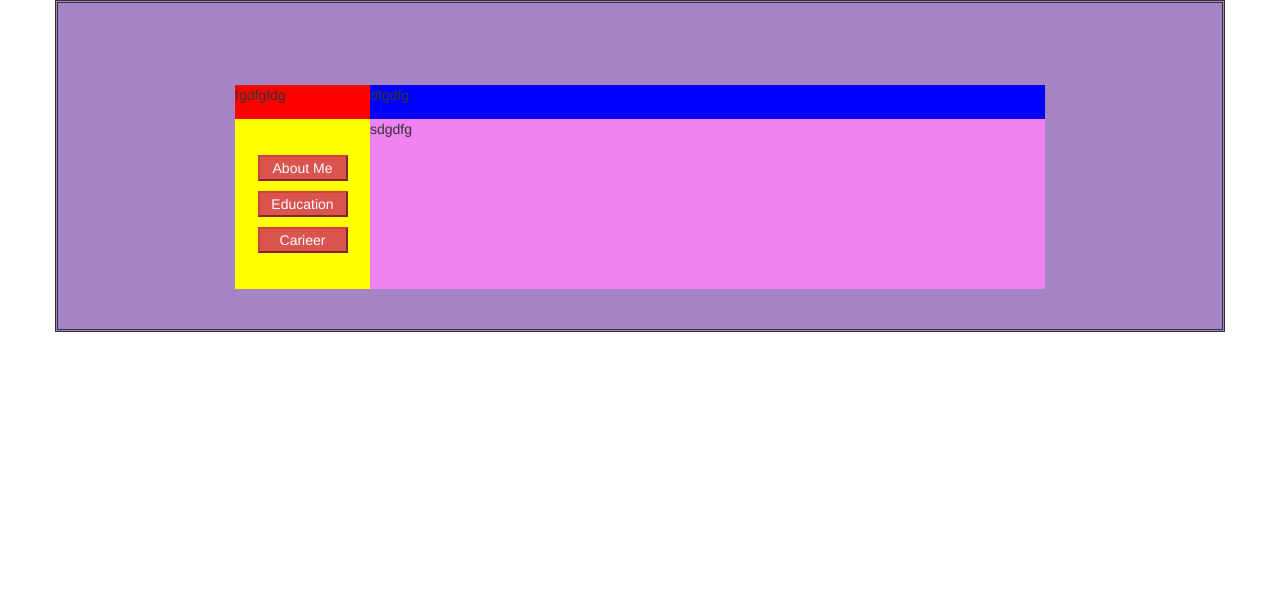
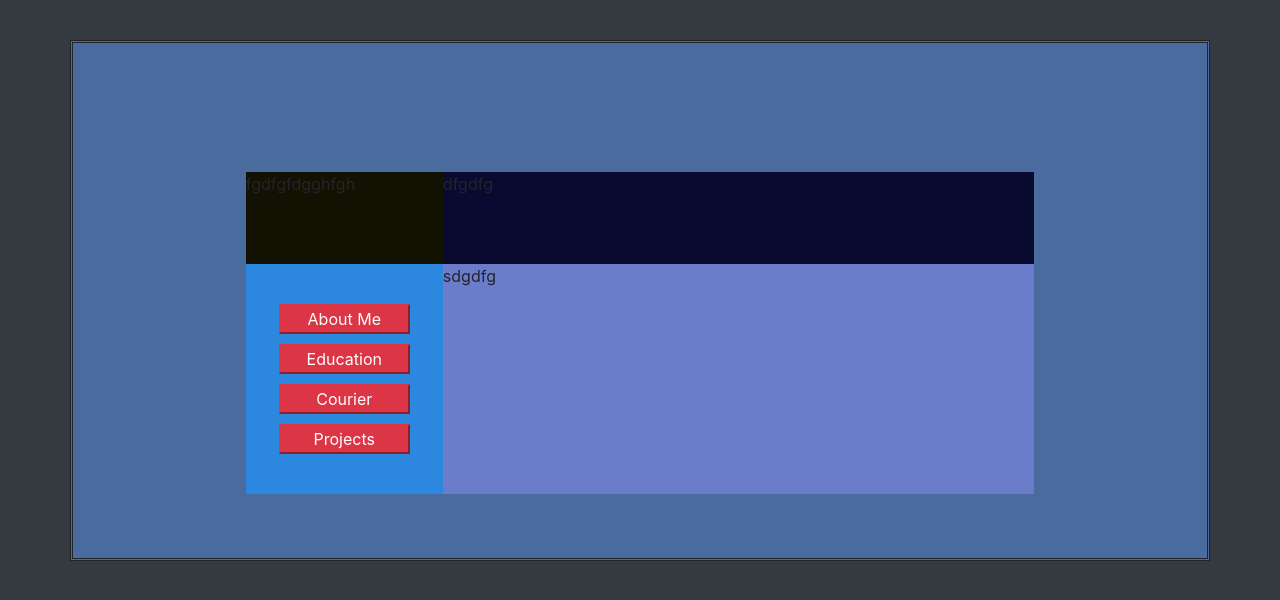
Before and after one commit to kambehba/kamparsen-site, an Angular app: page / in a window 1280 px wide. Shown: the top 600 px of the page. Built offline with nearby package versions, Linux system fonts and the light colour scheme.

Commit message:
addded intial content

```diff
--- a/src/app/app.component.css
+++ b/src/app/app.component.css
@@ -1,10 +1,11 @@
+
 .container{
     display: grid;
     grid-template-rows: 2fr 5fr 1fr;
     grid-template-columns: 1fr 5fr 1fr;
-   background: rgba(127, 81, 173, 0.705);
     border-style: double;
-
+    margin-top: 40px;
+    background: rgb(74, 107, 158);
 }
 
 .mainDiv{
@@ -12,31 +13,32 @@
     grid-column: 2;
 
     display: grid;
-    grid-template-rows: 1fr 5fr;
-    grid-template-columns: 1fr 5fr;
+    grid-template-rows: 2fr 5fr;
+    grid-template-columns: 2fr 6fr;
+
 }
 
 .photoDiv{
     grid-row: 1;
     grid-column: 1;
-    background: red;
+    background: rgb(19, 18, 2);
 
 }
 
 .titleDiv{
     grid-row: 1;
     grid-column: 2;
-    background: blue;
+    background: rgb(10, 10, 49);
 
 }
 
 .menuDiv{
     grid-row: 2;
     grid-column: 1;
-    background:yellow;
+    background:rgba(43, 138, 228, 0.925);
 
     display: grid;
-    grid-template-rows: 1fr 1fr 1fr 1fr 1fr;
+    grid-template-rows: 1fr 1fr 1fr 1fr 1fr 1fr;
     grid-template-columns: 1fr 4fr 1fr;
     grid-row-gap: 10px;
 }
@@ -56,9 +58,14 @@
     grid-column: 2;
 }
 
+.b4{
+    grid-row: 5;
+    grid-column: 2;
+}
+
 .contentDiv{
     grid-row: 2;
     grid-column: 2;
-    background: violet;
+    background: rgb(107, 124, 202);
 
 }
--- a/src/app/app.component.html
+++ b/src/app/app.component.html
@@ -3,7 +3,7 @@
   <div class="mainDiv">
 
       <div class="photoDiv">
-          fgdfgfdg
+          fgdfgfdgghfgh
       </div>
 
       <div class="titleDiv">
@@ -13,7 +13,8 @@
       <div class="menuDiv">
           <button class="b1 btn-danger">About Me</button>
           <button class="b2 btn-danger">Education</button>
-          <button class="b3 btn-danger">Carieer</button>
+          <button class="b3 btn-danger">Courier</button>
+          <button class="b4 btn-danger">Projects</button>
       </div>
 
       <div class="contentDiv">
--- a/src/index.html
+++ b/src/index.html
@@ -7,9 +7,10 @@
 
   <meta name="viewport" content="width=device-width, initial-scale=1">
   <link rel="icon" type="image/x-icon" href="favicon.ico">
-  <link rel="stylesheet" href="https://maxcdn.bootstrapcdn.com/bootstrap/3.4.0/css/bootstrap.min.css">
+  <link rel="stylesheet" href="https://maxcdn.bootstrapcdn.com/bootstrap/4.3.1/css/bootstrap.min.css">
 </head>
-<body>
+<body class="bg-dark">
+
   <app-root></app-root>
 </body>
 </html>
```
